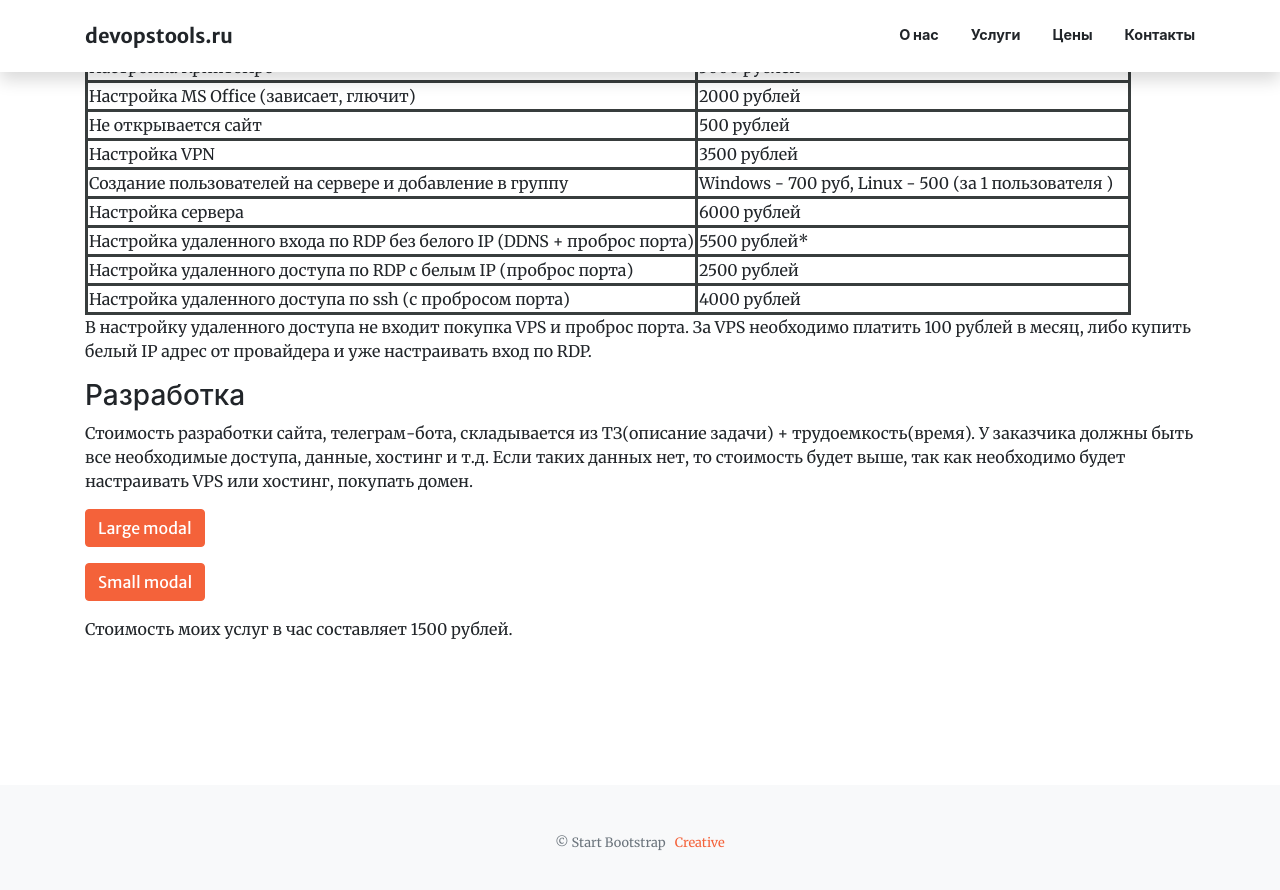
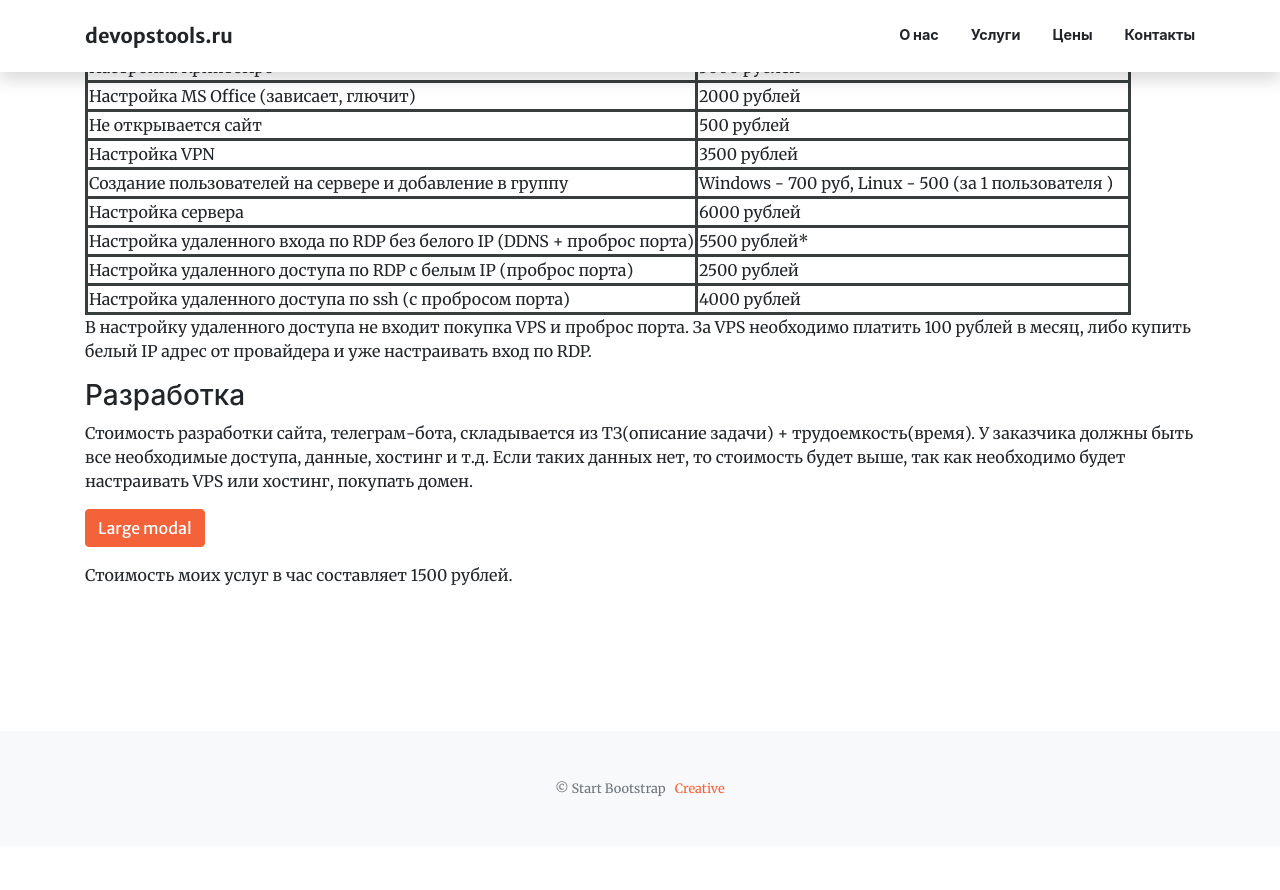
Before and after one commit to hacker342/devopstools.guthub.io, a Jekyll site: the page built from links.md, in a window 1280 px wide and 900 px high, scrolled down 732 px. Shown: the top 890 px of the window. Built offline with Jekyll 4.4.1, drawn with Linux system fonts in a browser that asks for light colours; nearby versions of some CDN libraries; after the commit the page ends 1578 px from its top, so only the background shows below that.

```diff
--- a/links.md
+++ b/links.md
@@ -77,20 +77,11 @@ sections:
 <div class="modal fade bd-example-modal-lg" tabindex="-1" role="dialog" aria-labelledby="myLargeModalLabel" aria-hidden="true">
   <div class="modal-dialog modal-lg">
     <div class="modal-content">
-      ...
+      Это калькулятор
     </div>
   </div>
 </div>
 
-<!-- Small modal -->
-<button type="button" class="btn btn-primary" data-toggle="modal" data-target=".bd-example-modal-sm">Small modal</button>
 
-<div class="modal fade bd-example-modal-sm" tabindex="-1" role="dialog" aria-labelledby="mySmallModalLabel" aria-hidden="true">
-  <div class="modal-dialog modal-sm">
-    <div class="modal-content">
-      ...
-    </div>
-  </div>
-</div>
 
 Стоимость моих услуг в час составляет 1500 рублей.
```
